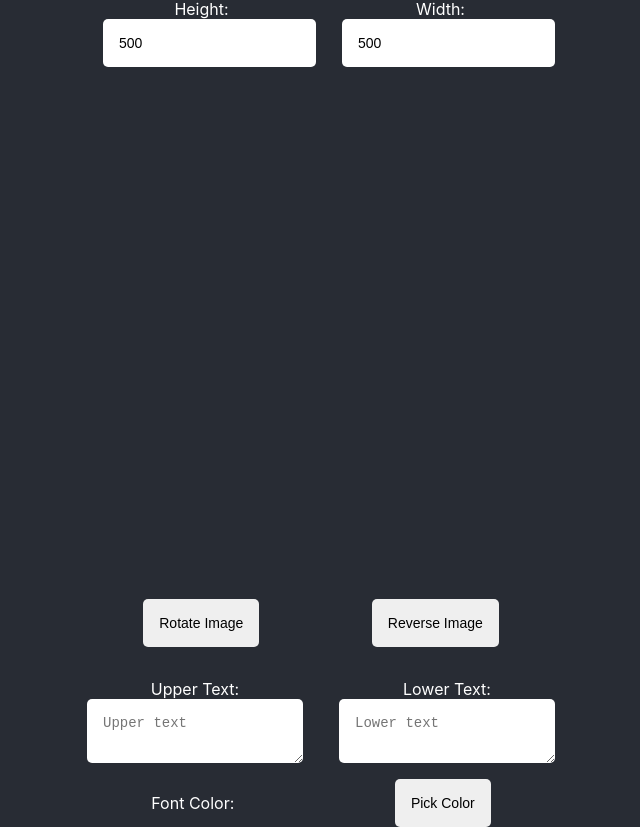
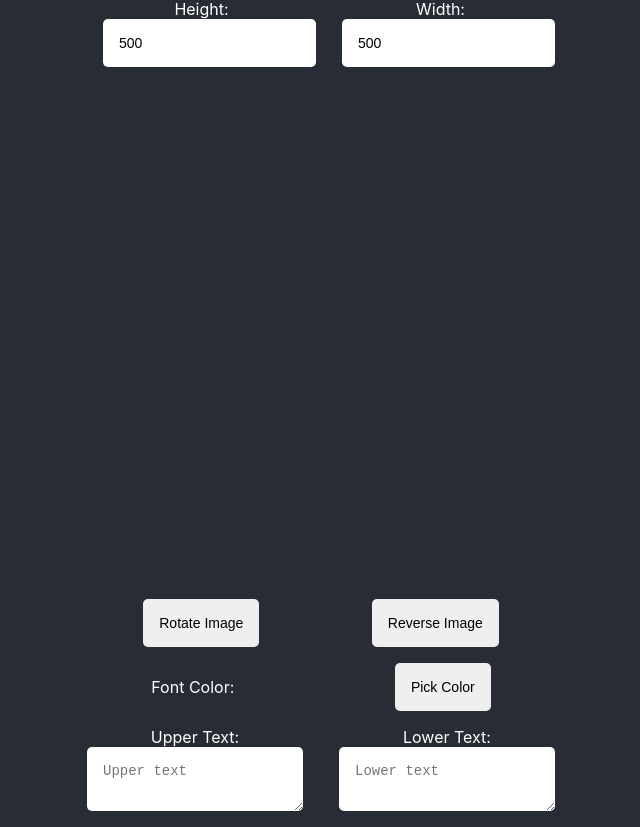
Before and after one commit to m-h-miller/CTM-challenge, a React (Create React App) app: page / in a window 1280 px wide. Shown: the part 145-972 px from the top of the page, without its empty margins (319-959 px from the left). Built offline with nearby package versions, Linux system fonts and the light colour scheme.

Commit message:
Fix css background bug

```diff
--- a/src/App.css
+++ b/src/App.css
@@ -1,12 +1,14 @@
+html {
+  background-color: #282c34;
+}
+
 .App {
   text-align: center;
-  background-color: #282c34;
   color: white;
   min-height: 100vh;
   display: flex;
   flex-direction: column;
   align-items: center;
-  /* justify-content: space-between; */
   font-size: calc(10px + 2vmin);
 }
 
@@ -23,7 +25,6 @@ form label {
 form {
   display: flex;
   flex-direction: column;
-  /* margin-bottom: 299px; */
 }
 
 div.row {
--- a/src/App.tsx
+++ b/src/App.tsx
@@ -112,6 +112,11 @@ function App() {
           </button>
         </div>
 
+        <label style={{ justifyContent: 'space-around'}}>
+          Font Color:
+          <Color setColor={setColor} />
+        </label>
+
         <div className="row">
           <label className="col">
             Upper Text:
@@ -132,11 +137,6 @@ function App() {
           </label>
         </div>
 
-        <label style={{ justifyContent: 'space-around'}}>
-          Font Color:
-          <Color setColor={setColor} />
-        </label>
-
       </form>
     </div>
   );
```
